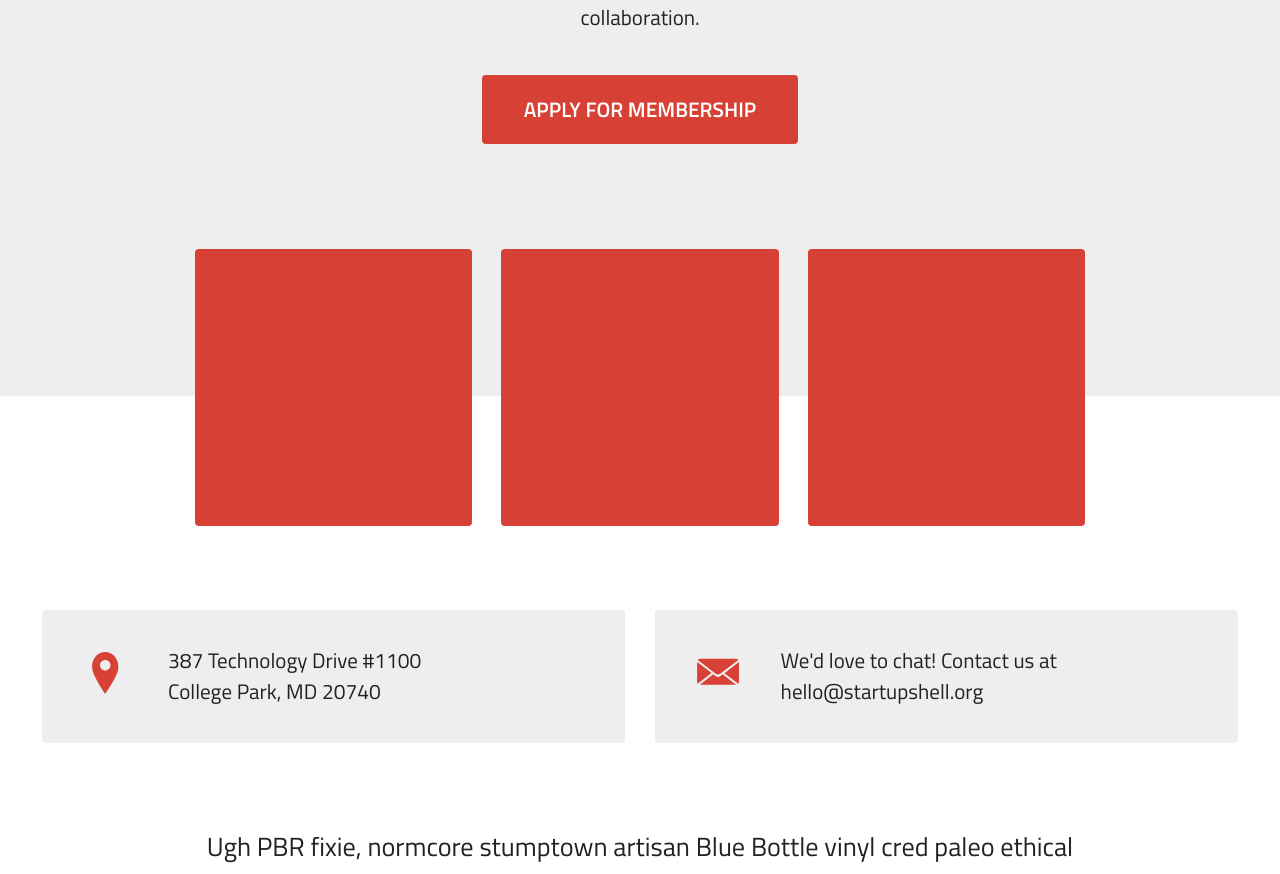
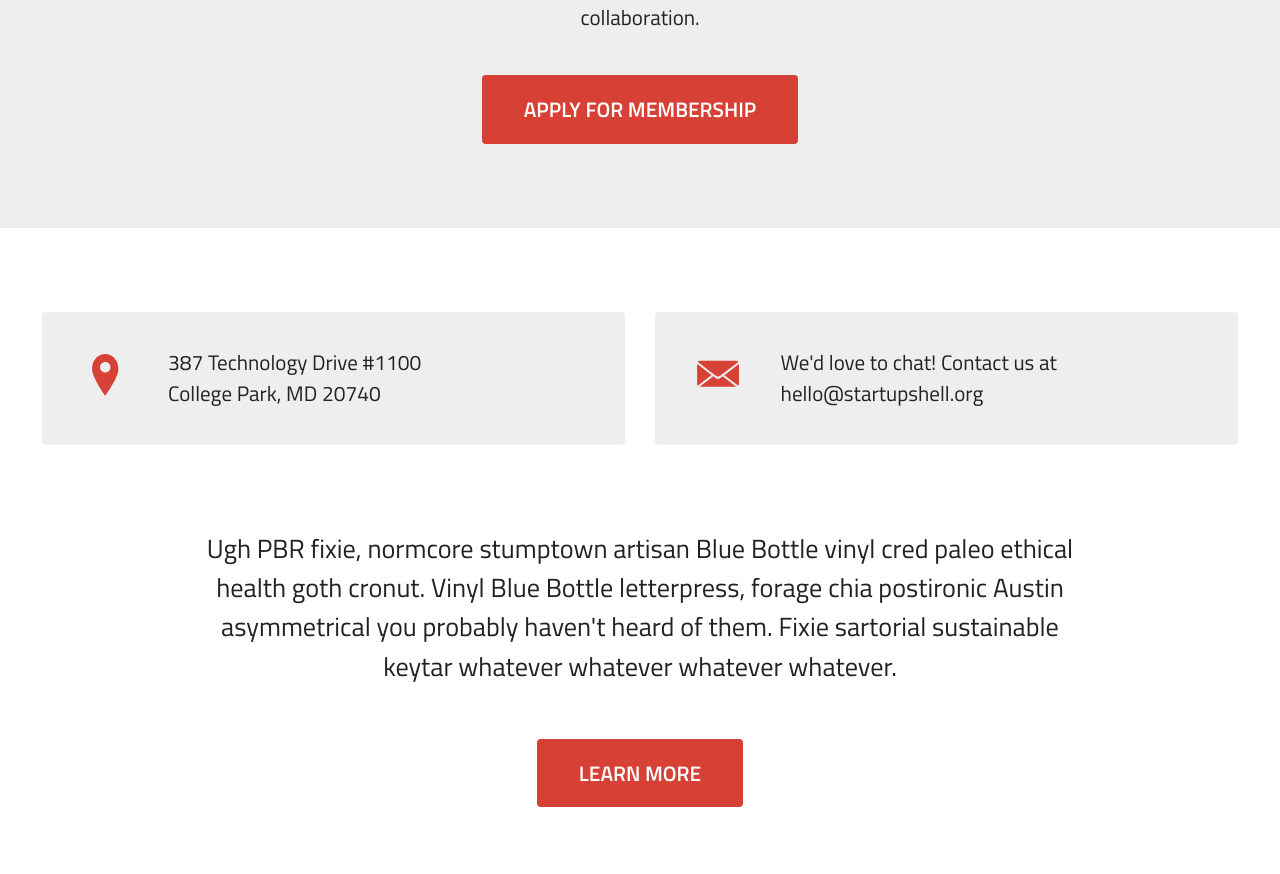
Before and after one commit to StartupShell/web-2015, a Jekyll site: the page built from index.html, in a window 1280 px wide. Shown: the part 510-1384 px from the top of the page. Built offline with Jekyll 4.4.1, drawn with Linux system fonts in a browser that asks for light colours; grey boxes are pictures that could not be loaded.

Commit message:
zeta ventures

```diff
--- /dev/null
+++ b/_sass/_temp.scss
@@ -0,0 +1,13 @@
+// TEMP STYLES & HACKS
+
+.home {
+
+	.hero {
+		padding-bottom: 2*$space;
+		margin-bottom: 2*$space;
+	}
+	.video {
+		display: none;
+	}
+
+}
--- a/_sass/_ventures.scss
+++ b/_sass/_ventures.scss
@@ -81,6 +81,9 @@
 		// }
 	}
 	.hero {
-		background: url(/assets/ventures-hero.jpg) center no-repeat;
+		h1 {
+			color: $gray;
+		}
+		// background: url(/assets/ventures-hero.jpg) center no-repeat;
 	}
 }
--- a/css/main.scss
+++ b/css/main.scss
@@ -26,3 +26,7 @@
 @import "apply";
 @import "events";
 @import "ventures";
+
+// IMPORTS (TEMP)
+
+@import "temp";
```
Also changed, not shown: _data/ventures.csv (+10 -2 lines), assets/ventures/logo_distrikt.svg (added), assets/ventures/logo_kanga.svg (added), assets/ventures/logo_learntocode.svg (added), assets/ventures/logo_locastro.svg (added), assets/ventures/logo_proxlock.svg (added), assets/ventures/logo_quickmailcheck.svg (added), assets/ventures/logo_readybox.svg (added), assets/ventures/logo_samebottle.svg (added), 3 other files.
